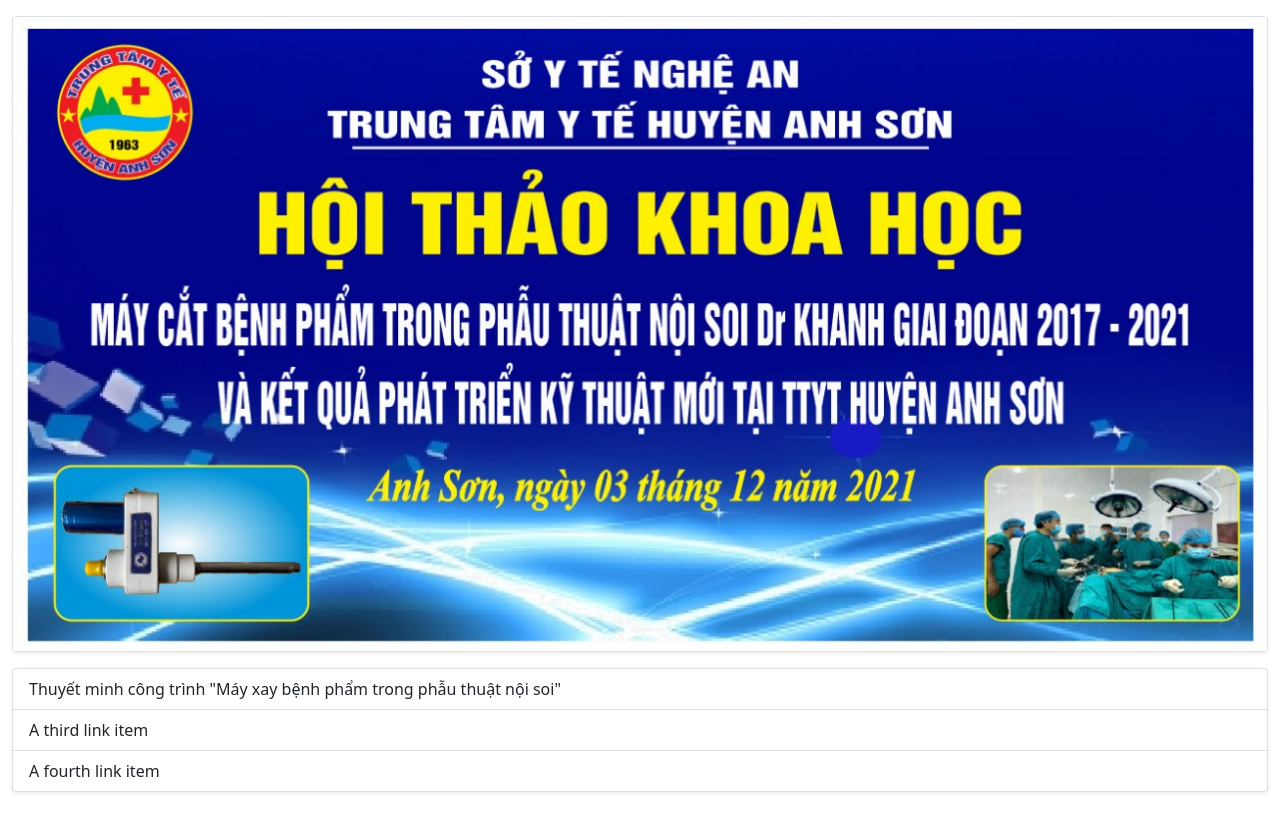
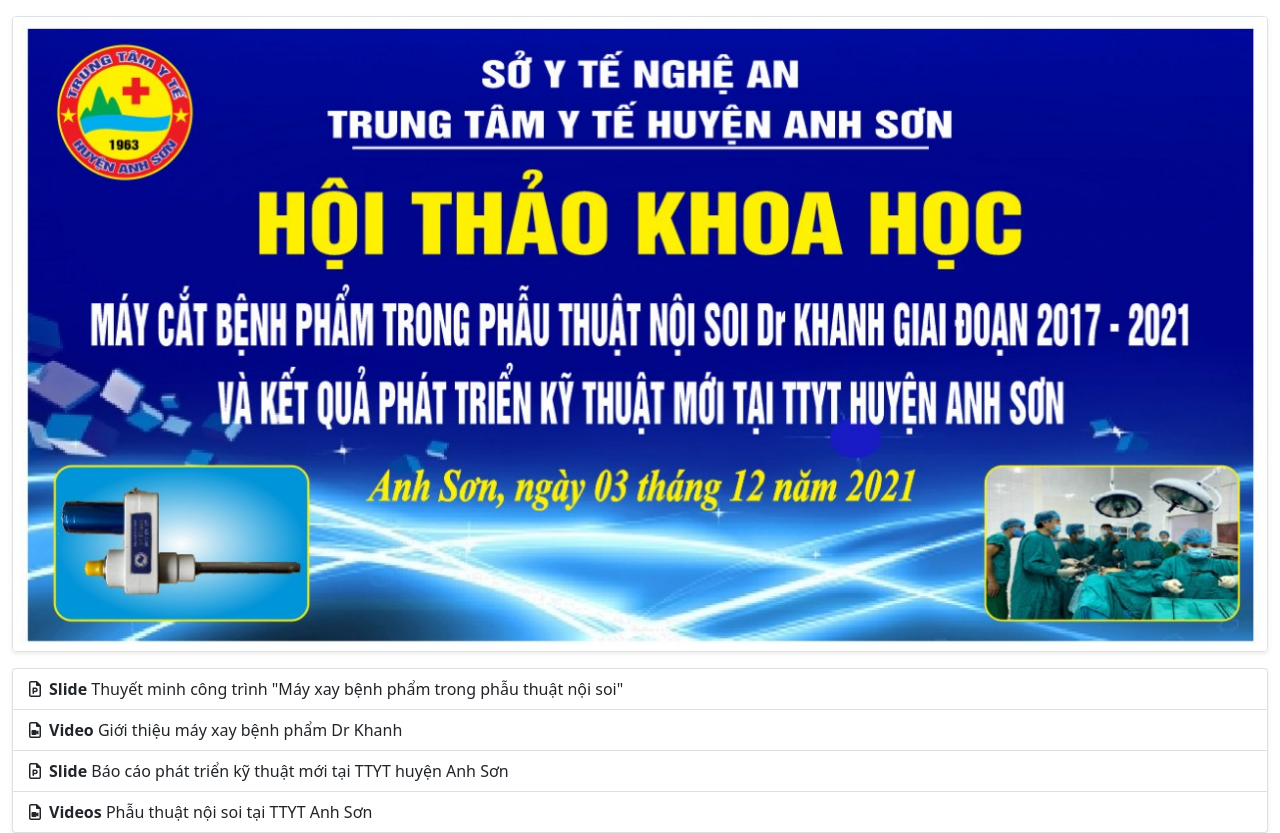
Before and after one commit to 1nguyenhuuhieu/hoithaokhoahoc, a plain HTML site: page index.html in a window 1280 px wide. Before the commit the page ends 800 px from the top, so only its background shows below. Drawn offline with nearby package versions, Linux system fonts and the light colour scheme.

Commit message:
Update index.html

```diff
--- a/index.html
+++ b/index.html
@@ -7,6 +7,7 @@
 
     <!-- Bootstrap CSS -->
     <link href="https://cdn.jsdelivr.net/npm/bootstrap@5.1.3/dist/css/bootstrap.min.css" rel="stylesheet" integrity="sha384-1BmE4kWBq78iYhFldvKuhfTAU6auU8tT94WrHftjDbrCEXSU1oBoqyl2QvZ6jIW3" crossorigin="anonymous">
+    <script src="https://kit.fontawesome.com/b2208e09de.js" crossorigin="anonymous"></script>
 
     <title>Hội thảo khoa học TTYT Anh Sơn 2021</title>
   </head>
@@ -18,10 +19,12 @@
         <div class="row ">
             <div class="col">
                 <div class="list-group mt-3 shadow-sm">
-                    <a href="#" class="list-group-item list-group-item-action">Thuyết minh công trình "Máy xay bệnh phẩm trong phẫu thuật nội soi"
+                    <a href="https://docs.google.com/presentation/d/1CiYkhyCv2aioIxHQXZmnmeYqRhiCpNF_7NYpOJaI45Q/edit?usp=sharing" class="list-group-item list-group-item-action"><i class="far fa-file-powerpoint fw me-2"></i><span class="fw-bold">Slide</span> Thuyết minh công trình "Máy xay bệnh phẩm trong phẫu thuật nội soi"
                        </a>
-                    <a href="#" class="list-group-item list-group-item-action">A third link item</a>
-                    <a href="#" class="list-group-item list-group-item-action">A fourth link item</a>
+                    <a href="https://drive.google.com/file/d/1DoGjy0JnFV-460C84dYSkotdhYbeZYJR/view?usp=sharing" class="list-group-item list-group-item-action"><i class="far fa-file-video fw me-2"></i><span class="fw-bold">Video</span> Giới thiệu máy xay bệnh phẩm Dr Khanh</a>
+                    <a href="https://docs.google.com/presentation/d/1U8I5pdOj_8Z7l5n56UfIVfNMISgcoIhbKGvhLyHtEh0/edit?usp=sharing" class="list-group-item list-group-item-action"><i class="far fa-file-powerpoint fw me-2"></i><span class="fw-bold">Slide</span> Báo cáo phát triển kỹ thuật mới tại TTYT huyện Anh Sơn</a>
+                    <a href="https://drive.google.com/drive/folders/1nbOXljt-OhwnFC5DUZj7N4WgYyqipoI3?usp=sharing" class="list-group-item list-group-item-action"><i class="far fa-file-video fw me-2"></i><span class="fw-bold">Videos</span> Phẫu thuật nội soi tại TTYT Anh Sơn</a>
+
                   </div>
             </div>
         </div>
```
